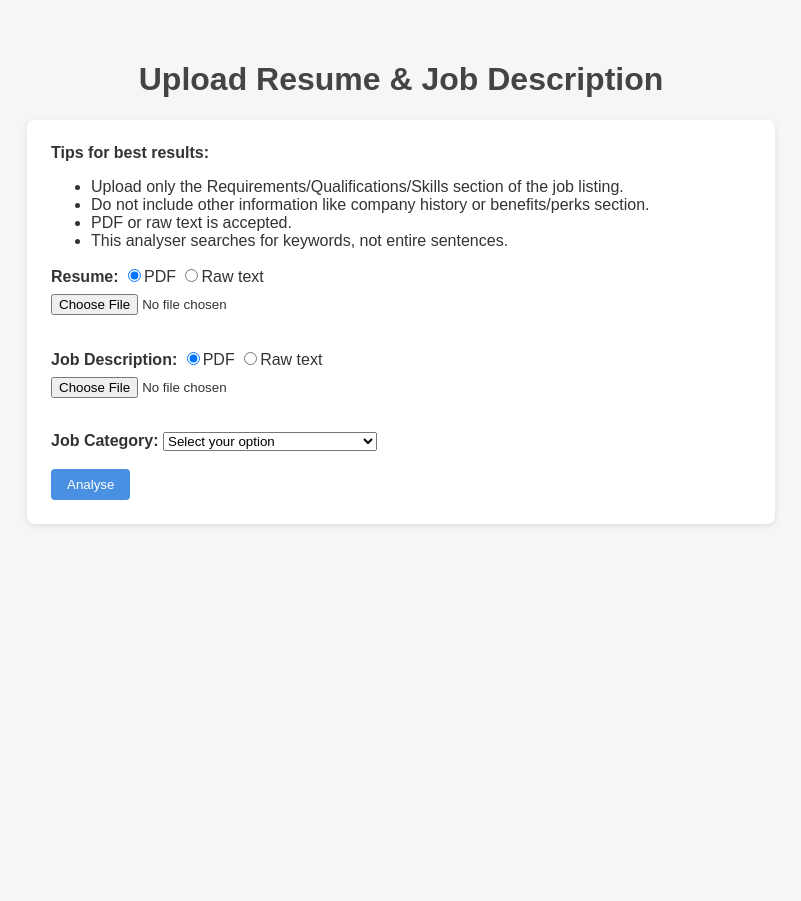
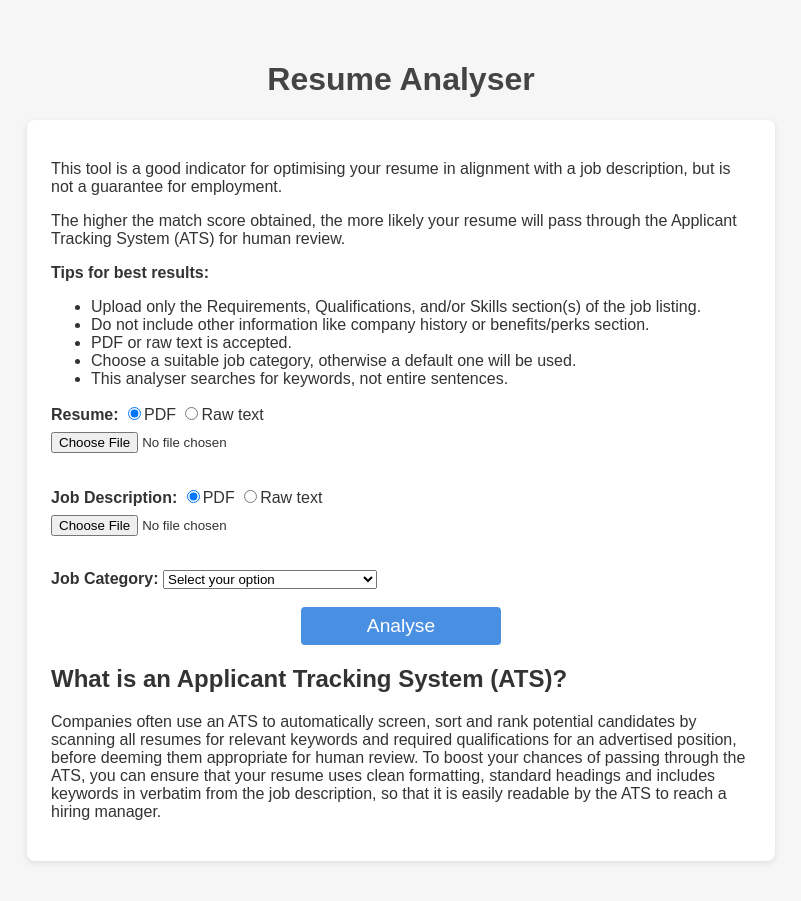
Before and after one commit to maximus-teo/resume-analyser, a FastAPI app: page / in a window 1280 px wide. Shown: the whole page, without its empty margins (239-1040 px from the left). Before the commit the page ends 526 px from the top, so only its background shows below. Run offline with FastAPI, Linux system fonts and the light colour scheme.

Commit message:
formatting

```diff
--- a/app/main.py
+++ b/app/main.py
@@ -42,7 +42,7 @@ async def analyse(
     else:
         job_text = jobdesc_textarea
 
-    (score, section_score, density, matched_skills, missing_skills, semantic_score) = get_weighted_score(resume_text, job_text, jobdesc_category)
+    (score, section_score, density, matched_keywords, missing_keywords, semantic_score) = get_weighted_score(resume_text, job_text, jobdesc_category)
     print(f"Job category: {jobdesc_category}, Score: {score}")
 
     return templates.TemplateResponse("results.html", {
@@ -50,7 +50,7 @@ async def analyse(
         "score": score,
         "section_score": section_score,
         "density": density,
-        "matched_skills": matched_skills,
-        "missing_skills": missing_skills,
+        "matched_keywords": matched_keywords,
+        "missing_keywords": missing_keywords,
         "semantic_score": semantic_score
     })
--- a/app/templates/index.html
+++ b/app/templates/index.html
@@ -7,26 +7,91 @@
     <link rel="stylesheet" href="/static/style.css" />
   </head>
   <body>
-    <h1>Upload Resume & Job Description</h1>
-    <form id="main-form" action="/analyse" method="post" enctype="multipart/form-data" onsubmit="return validateForm()">
+    <h1>Resume Analyser</h1>
+    <form
+      id="main-form"
+      action="/analyse"
+      method="post"
+      enctype="multipart/form-data"
+      onsubmit="return validateForm()"
+    >
+      <p>
+        This tool is a good indicator for optimising your resume in alignment
+        with a job description, but is not a guarantee for employment.
+      </p>
+      <p>
+        The higher the match score obtained, the more likely your resume will
+        pass through the Applicant Tracking System (ATS) for human review.
+      </p>
       <strong>Tips for best results:</strong>
       <ul>
-        <li>Upload only the Requirements/Qualifications/Skills section of the job listing.</li>
-        <li>Do not include other information like company history or benefits/perks section.</li>
+        <li>
+          Upload only the Requirements, Qualifications, and/or Skills section(s)
+          of the job listing.
+        </li>
+        <li>
+          Do not include other information like company history or
+          benefits/perks section.
+        </li>
         <li>PDF or raw text is accepted.</li>
+        <li>
+          Choose a suitable job category, otherwise a default one will be used.
+        </li>
         <li>This analyser searches for keywords, not entire sentences.</li>
       </ul>
       <label for="resume-type">Resume:</label>
-      <input type="radio" name="resume-type" checked="true" onclick="toggleResume('pdf-resume')">PDF</input>
-      <input type="radio" name="resume-type" onclick="toggleResume('text-resume')">Raw text</input>
-      <input type="file" name="resume_pdf" accept="application/pdf" id="pdf-resume"/>
-      <textarea cols="80" rows="10" name="resume_textarea" id="text-resume" class="hidden"></textarea><br /><br />
+      <input
+        type="radio"
+        name="resume-type"
+        checked="true"
+        onclick="toggleResume('pdf-resume')"
+      />PDF
+      <input
+        type="radio"
+        name="resume-type"
+        onclick="toggleResume('text-resume')"
+      />Raw text
+      <input
+        type="file"
+        name="resume_pdf"
+        accept="application/pdf"
+        id="pdf-resume"
+      />
+      <textarea
+        cols="80"
+        rows="10"
+        name="resume_textarea"
+        id="text-resume"
+        class="hidden"
+      ></textarea
+      ><br /><br />
 
       <label for="jobdesc-type">Job Description:</label>
-      <input type="radio" name="jobdesc-type" checked="true" onclick="toggleJobdesc('pdf-jobdesc')">PDF</input>
-      <input type="radio" name="jobdesc-type" onclick="toggleJobdesc('text-jobdesc')">Raw text</input>
-      <input type="file" name="jobdesc_pdf" accept="application/pdf" id="pdf-jobdesc"/>
-      <textarea cols="80" rows="10" name="jobdesc_textarea" id="text-jobdesc" class="hidden"></textarea><br /><br />
+      <input
+        type="radio"
+        name="jobdesc-type"
+        checked="true"
+        onclick="toggleJobdesc('pdf-jobdesc')"
+      />PDF
+      <input
+        type="radio"
+        name="jobdesc-type"
+        onclick="toggleJobdesc('text-jobdesc')"
+      />Raw text
+      <input
+        type="file"
+        name="jobdesc_pdf"
+        accept="application/pdf"
+        id="pdf-jobdesc"
+      />
+      <textarea
+        cols="80"
+        rows="10"
+        name="jobdesc_textarea"
+        id="text-jobdesc"
+        class="hidden"
+      ></textarea
+      ><br /><br />
 
       <label for="jobdesc_category">Job Category:</label>
       <select name="jobdesc_category" id="jobdesc-category">
@@ -37,38 +102,59 @@
         <option value="marketing">Marketing</option>
         <option value="operations">Operations/Project Management</option>
         <option value="fallback">Others</option>
-        <option value="science">Sciences</option>
-      </select><br /><br />
+        <option value="science">Sciences</option></select
+      ><br /><br />
 
-      <button type="submit">Analyse</button>
+      <button
+        type="submit"
+        style="display: block; margin: 0 auto; width: 200px; font-size: 1.2rem"
+      >
+        Analyse
+      </button>
+
+      <h2>What is an Applicant Tracking System (ATS)?</h2>
+      <p>
+        Companies often use an ATS to automatically screen, sort and rank
+        potential candidates by scanning all resumes for relevant keywords and
+        required qualifications for an advertised position, before deeming them
+        appropriate for human review. To boost your chances of passing through
+        the ATS, you can ensure that your resume uses clean formatting, standard
+        headings and includes keywords in verbatim from the job description, so
+        that it is easily readable by the ATS to reach a hiring manager.
+      </p>
     </form>
     <script>
       function toggleResume(selectedId) {
         const pdf = document.getElementById("pdf-resume");
         const txt = document.getElementById("text-resume");
-        pdf.classList.add('hidden');
-        txt.classList.add('hidden');
-        txt.value = '';
-        if (selectedId === "pdf-resume") pdf.classList.remove('hidden');
-        else if (selectedId === "text-resume") txt.classList.remove('hidden');
+        pdf.classList.add("hidden");
+        txt.classList.add("hidden");
+        txt.value = "";
+        if (selectedId === "pdf-resume") pdf.classList.remove("hidden");
+        else if (selectedId === "text-resume") txt.classList.remove("hidden");
       }
       function toggleJobdesc(selectedId) {
         const pdf = document.getElementById("pdf-jobdesc");
         const txt = document.getElementById("text-jobdesc");
-        pdf.classList.add('hidden');
-        txt.classList.add('hidden');
-        txt.value = '';
-        if (selectedId === "pdf-jobdesc") pdf.classList.remove('hidden');
-        else if (selectedId === "text-jobdesc") txt.classList.remove('hidden');
+        pdf.classList.add("hidden");
+        txt.classList.add("hidden");
+        txt.value = "";
+        if (selectedId === "pdf-jobdesc") pdf.classList.remove("hidden");
+        else if (selectedId === "text-jobdesc") txt.classList.remove("hidden");
       }
       function validateForm() {
         const resumepdf = document.getElementById("pdf-resume");
         const resumetxt = document.getElementById("text-resume");
         const jobpdf = document.getElementById("pdf-jobdesc");
         const jobtxt = document.getElementById("text-jobdesc");
-        if ((resumepdf.files.length === 0 && resumetxt.value === '') || (jobpdf.files.length === 0 && jobtxt.value === '')) {
+        if (
+          (resumepdf.files.length === 0 && resumetxt.value === "") ||
+          (jobpdf.files.length === 0 && jobtxt.value === "")
+        ) {
           alert("Upload both resume and job description with PDF or raw text.");
+          return false;
         }
+        return true;
       }
     </script>
   </body>
```
Also changed, not shown: app/templates/results.html (+18 -6 lines), app/utils.py (+32 -39 lines), README.md.
